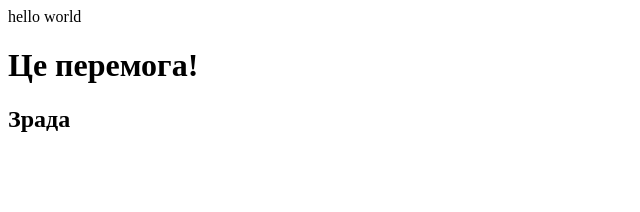
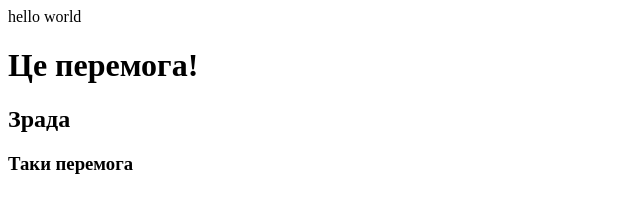
Before and after one commit to Podillya/Victory, a plain HTML site: page index.html in a window 1280 px wide. Shown: the whole page, without its empty margins (0-640 px from the left). Drawn offline with Linux system fonts and the light colour scheme.

Commit message:
so it is victory

```diff
--- a/index.html
+++ b/index.html
@@ -7,5 +7,6 @@
 hello world
 <h1>Це перемога!</h1>
 <h2>Зрада</h2>
+<h3>Таки перемога</h3>
 </body>
 </html>
```
